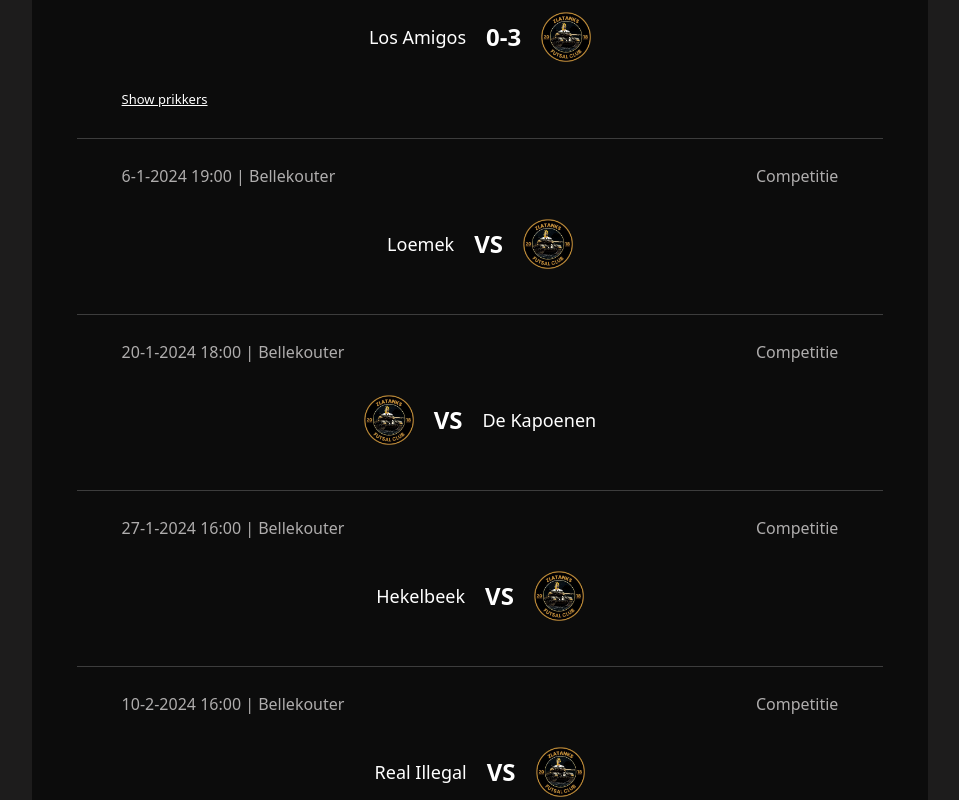
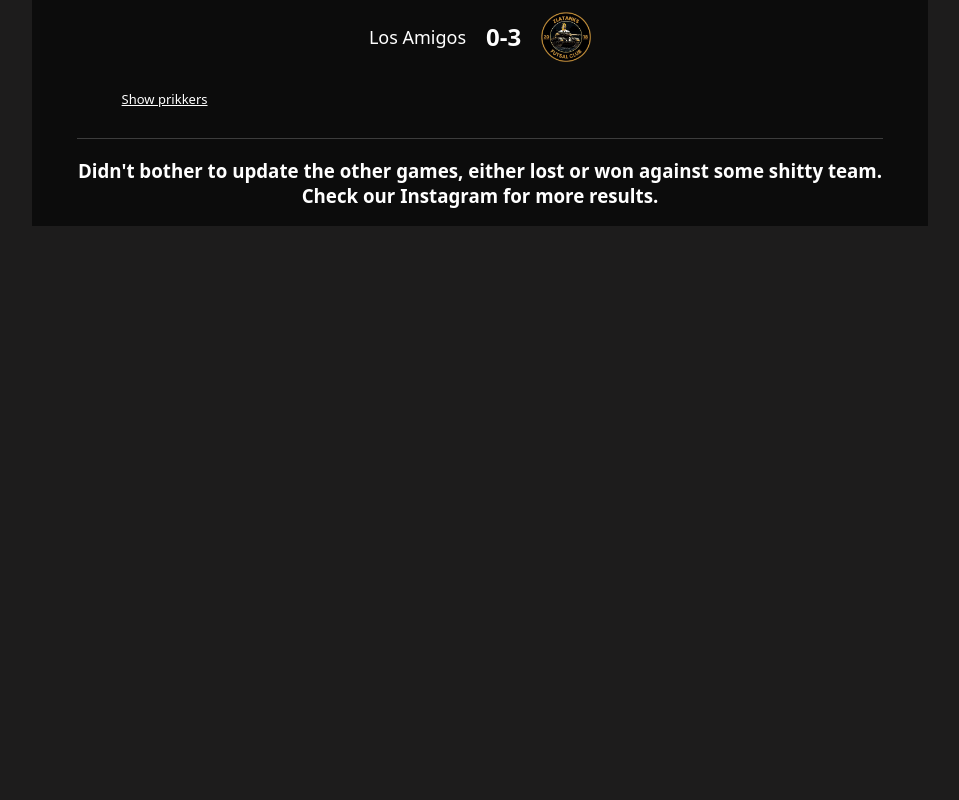
Before and after one commit to WoutDM/zlatanks, a React (Create React App) app: page /Kalender in a window 1280 px wide. Shown: the part 2700-3500 px from the top of the page, without its empty margins (160-1119 px from the left). After the commit the page ends 2926 px from the top, so only its background shows below. Built offline with nearby package versions, Linux system fonts and the light colour scheme.

Commit message:
feat: replace non-updated games with a message

```diff
--- a/src/pages/matches/Matches.css
+++ b/src/pages/matches/Matches.css
@@ -8,3 +8,7 @@
   /* border: 1px solid #daa520; */
   border-radius: 15px 15px 0 0;
 }
+
+h3 {
+  text-align: center;
+}
--- a/src/pages/matches/Matches.jsx
+++ b/src/pages/matches/Matches.jsx
@@ -4,11 +4,26 @@ import MatchComponent from './components/MatchComponent';
 
 export default function Matches() {
 
+  var noResultsAvailable = false;
+  var count = 0;
+
   return (
     <div id='Matches_body'>
       {
         matches.season20232024.map((match) => {
-          return (<MatchComponent match={match} />)
+          if (match.date === '6-1-2024') noResultsAvailable = true;
+          if (!noResultsAvailable) {
+            return (<MatchComponent match={match} />)
+          }
+          if (noResultsAvailable && count === 0) {
+            count++;
+            return (
+                    <h3 className='text-center'>
+                      Didn't bother to update the other games, either lost or won against some shitty team.<br/>
+                      Check our Instagram for more results.
+                    </h3>
+                  )
+          }
         })
       }
     </div>
```
